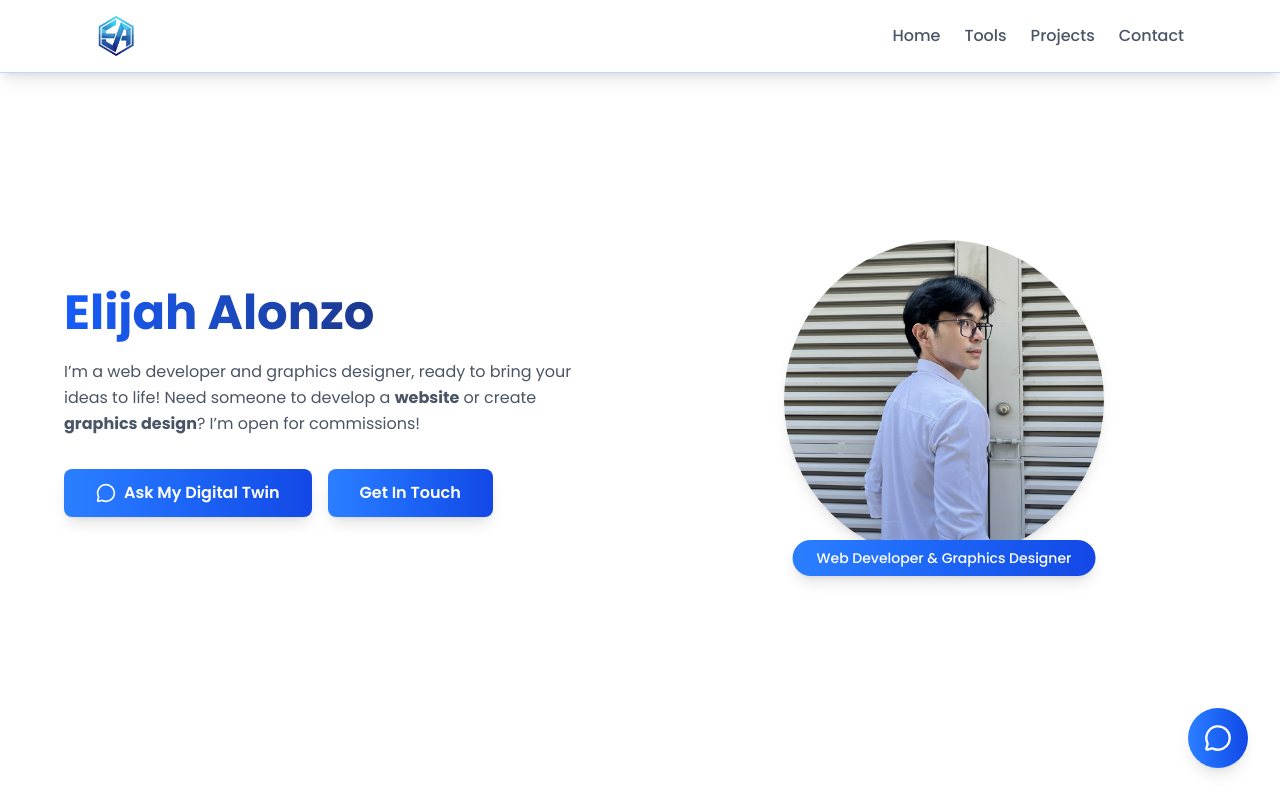
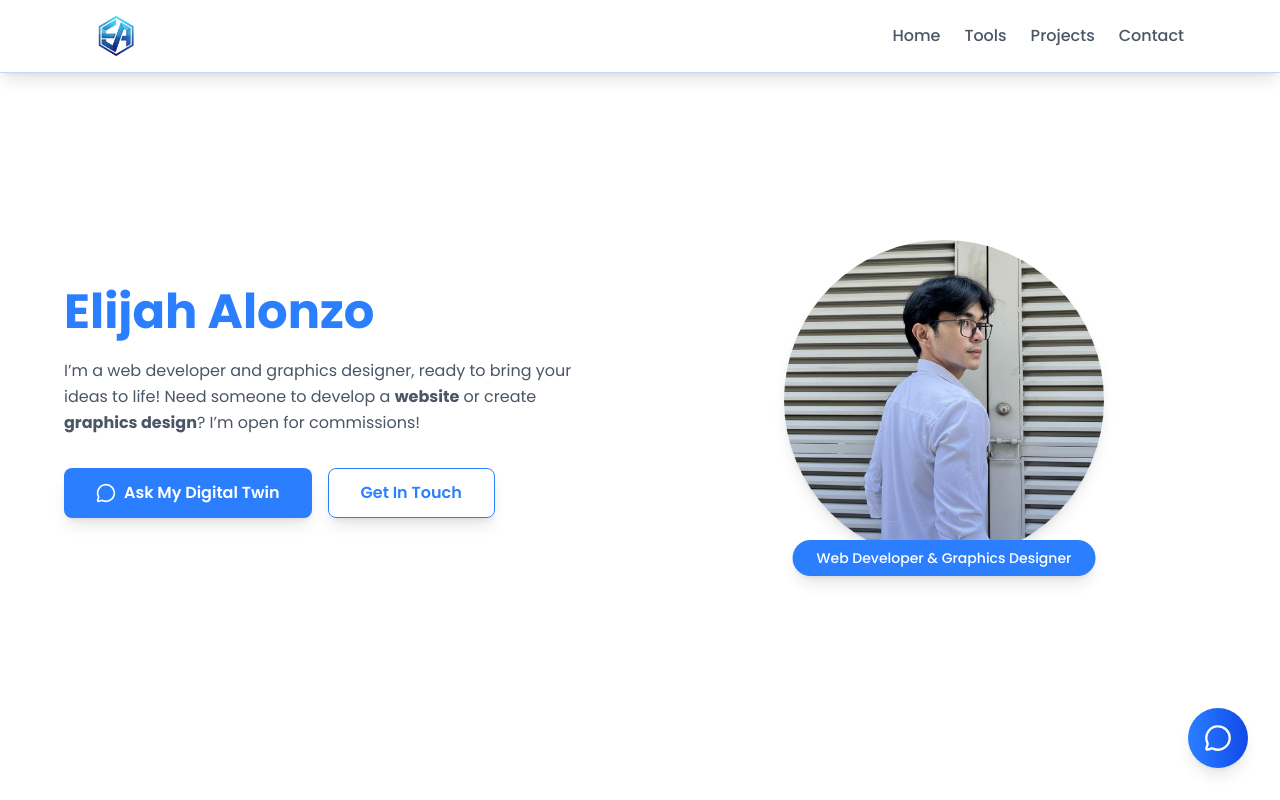
Before and after one commit to elijah-alonzo/elijah-alonzo, a Next.js app: page / in a window 1280 px wide. Shown: the top 800 px of the page. Built offline with nearby package versions, Linux system fonts and the light colour scheme.

Commit message:
update contact section design

```diff
--- a/app/components/contact-section.tsx
+++ b/app/components/contact-section.tsx
@@ -138,7 +138,7 @@ export default function ContactSection({
             </div>
           </div>
           {/* Right Column - Contact Form */}
-          <div className="bg-gradient-to-br from-white to-blue-50 border border-blue-200 rounded-xl p-8 backdrop-blur-md shadow-lg">
+          <div className="border border-gray rounded-xl p-8 backdrop-blur-md shadow-lg">
             <h3 className="text-2xl font-bold text-gray-900 mb-6">
               Send a Message
             </h3>
@@ -170,7 +170,7 @@ export default function ContactSection({
                     placeholder="Your name"
                     required
                     disabled={formStatus === "submitting"}
-                    className="w-full px-4 py-3 bg-white border border-blue-200 rounded-lg text-gray-900 placeholder-gray-500 focus:outline-none focus:border-blue-500 focus:ring-2 focus:ring-blue-100 transition disabled:opacity-50"
+                    className="w-full px-4 py-3 bg-white border border-gray-300 rounded-lg text-gray-900 placeholder-gray-500 focus:outline-none focus:border-blue-500 focus:ring-2 focus:ring-blue-100 transition disabled:opacity-50"
                   />
                 </div>
                 <div>
@@ -183,7 +183,7 @@ export default function ContactSection({
                     placeholder="your.email@example.com"
                     required
                     disabled={formStatus === "submitting"}
-                    className="w-full px-4 py-3 bg-white border border-blue-200 rounded-lg text-gray-900 placeholder-gray-500 focus:outline-none focus:border-blue-500 focus:ring-2 focus:ring-blue-100 transition disabled:opacity-50"
+                    className="w-full px-4 py-3 bg-white border border-gray-300 rounded-lg text-gray-900 placeholder-gray-500 focus:outline-none focus:border-blue-500 focus:ring-2 focus:ring-blue-100 transition disabled:opacity-50"
                   />
                 </div>
               </div>
@@ -197,7 +197,7 @@ export default function ContactSection({
                   placeholder="What's this about?"
                   required
                   disabled={formStatus === "submitting"}
-                  className="w-full px-4 py-3 bg-white border border-blue-200 rounded-lg text-gray-900 placeholder-gray-500 focus:outline-none focus:border-blue-500 focus:ring-2 focus:ring-blue-100 transition disabled:opacity-50"
+                  className="w-full px-4 py-3 bg-white border border-gray-300 rounded-lg text-gray-900 placeholder-gray-500 focus:outline-none focus:border-blue-500 focus:ring-2 focus:ring-blue-100 transition disabled:opacity-50"
                 />
               </div>
               <div>
@@ -210,13 +210,13 @@ export default function ContactSection({
                   rows={5}
                   required
                   disabled={formStatus === "submitting"}
-                  className="w-full px-4 py-3 bg-white border border-blue-200 rounded-lg text-gray-900 placeholder-gray-500 focus:outline-none focus:border-blue-500 focus:ring-2 focus:ring-blue-100 transition resize-none disabled:opacity-50"
+                  className="w-full px-4 py-3 bg-white border border-gray-300 rounded-lg text-gray-900 placeholder-gray-500 focus:outline-none focus:border-blue-500 focus:ring-2 focus:ring-blue-100 transition resize-none disabled:opacity-50"
                 />
               </div>
               <button
                 type="submit"
                 disabled={formStatus === "submitting"}
-                className="w-full py-3 bg-gradient-to-r from-blue-600 to-blue-800 hover:from-blue-700 hover:to-blue-900 text-white font-semibold rounded-lg transition transform hover:scale-105 flex items-center justify-center gap-2 disabled:opacity-50 disabled:transform-none disabled:cursor-not-allowed"
+                className="w-full py-3 bg-blue-500 text-white font-semibold rounded-lg transition transform hover:scale-105 flex items-center justify-center gap-2 disabled:opacity-50 disabled:transform-none disabled:cursor-not-allowed"
               >
                 {formStatus === "submitting" ? (
                   <>
--- a/app/components/home-section.tsx
+++ b/app/components/home-section.tsx
@@ -15,7 +15,7 @@ export function HomeSection({ setShowChat }: HomeSectionProps) {
           {/* Left Content */}
           <div className="space-y-8">
             <h1 className="text-4xl md:text-5xl font-bold text-gray-900 mb-4 leading-tight whitespace-nowrap">
-              <span className="bg-gradient-to-r from-blue-600 to-blue-900 bg-clip-text text-transparent">
+              <span className="bg-blue-500 bg-clip-text text-transparent">
                 Elijah Alonzo
               </span>
             </h1>
@@ -29,14 +29,14 @@ export function HomeSection({ setShowChat }: HomeSectionProps) {
             <div className="flex gap-4 flex-wrap">
               <button
                 onClick={() => setShowChat(true)}
-                className="px-8 py-3 bg-gradient-to-r from-blue-500 to-blue-700 hover:from-blue-600 hover:to-blue-800 text-white font-semibold rounded-lg shadow-lg hover:shadow-xl transition transform hover:scale-105 flex items-center gap-2"
+                className="px-8 py-3 bg-blue-500 hover:from-blue-600 hover:to-blue-800 text-white font-semibold rounded-lg shadow-lg hover:shadow-xl transition transform hover:scale-105 flex items-center gap-2"
               >
                 <MessageCircle size={20} />
                 Ask My Digital Twin
               </button>
               <a
                 href="#contact"
-                className="px-8 py-3 bg-gradient-to-r from-blue-500 to-blue-700 hover:from-blue-600 hover:to-blue-800 text-white font-semibold rounded-lg shadow-lg hover:shadow-xl transition transform hover:scale-105 flex items-center gap-2"
+                className="px-8 py-3 border border-blue-500 text-blue-500 font-semibold rounded-lg shadow-lg hover:shadow-xl transition transform hover:scale-105 flex items-center gap-2"
               >
                 Get In Touch
               </a>
@@ -57,7 +57,7 @@ export function HomeSection({ setShowChat }: HomeSectionProps) {
                 <div className="absolute inset-0 bg-gradient-to-t from-blue-900/20 via-transparent to-transparent rounded-full"></div>
               </div>
               {/* Badge */}
-              <div className="absolute -bottom-4 left-1/2 transform -translate-x-1/2 bg-gradient-to-r from-blue-500 to-blue-700 text-white px-6 py-2 rounded-full font-medium text-sm shadow-lg text-center min-w-max">
+              <div className="absolute -bottom-4 left-1/2 transform -translate-x-1/2 bg-blue-500 text-white px-6 py-2 rounded-full font-medium text-sm shadow-lg text-center min-w-max">
                 Web Developer & Graphics Designer
               </div>
             </div>
```
